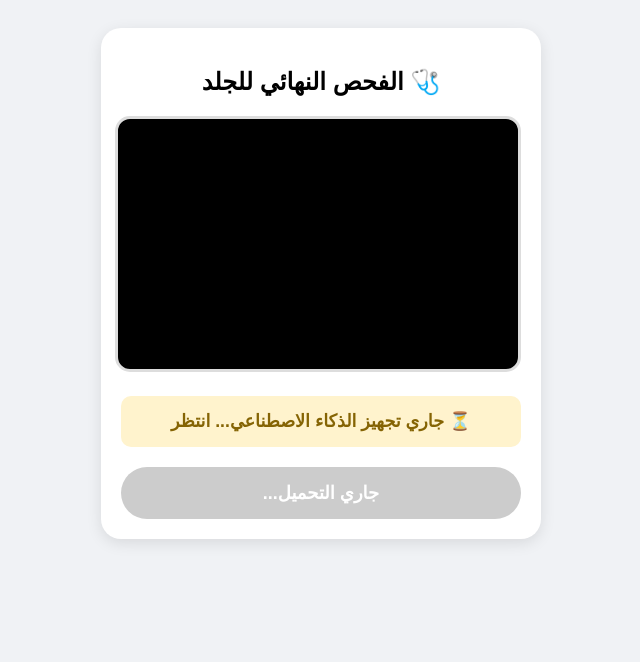
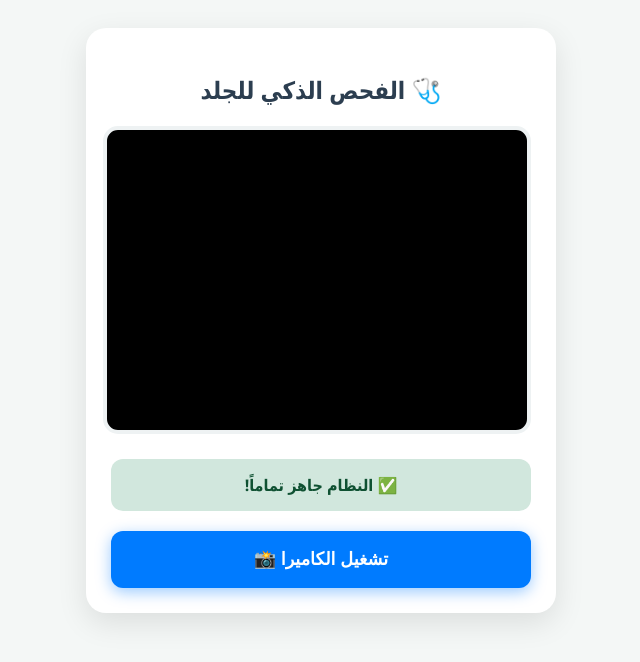
Before and after one commit to 202410091-afk/Ai-check-, a plain HTML site: page index.html in a window 1280 px wide. Shown: the whole page, without its empty margins (319-959 px from the left). Drawn offline with Linux system fonts and the light colour scheme; no server answers.

Commit message:
Update HTML structure and styles for skin checker

```diff
--- a/index.html
+++ b/index.html
@@ -3,151 +3,141 @@
 <head>
     <meta charset="UTF-8">
     <meta name="viewport" content="width=device-width, initial-scale=1.0">
-    <title>تشخيص الجلد النهائي</title>
+    <title>فاحص الجلد (النسخة المستقرة)</title>
     <style>
-        body { font-family: sans-serif; background-color: #f0f2f5; text-align: center; padding: 20px; }
-
-        .container {
-            max-width: 400px;
-            margin: auto;
-            background: white;
-            padding: 20px;
-            border-radius: 20px;
-            box-shadow: 0 4px 15px rgba(0,0,0,0.1);
-        }
-
-        video {
-            width: 100%;
-            border-radius: 15px;
-            border: 3px solid #ddd;
-            background: #000;
-            min-height: 250px;
-        }
+        body { font-family: 'Segoe UI', Tahoma, Geneva, Verdana, sans-serif; background-color: #f4f7f6; text-align: center; padding: 20px; color: #333; }
+        .container { max-width: 420px; margin: auto; background: white; padding: 25px; border-radius: 20px; box-shadow: 0 10px 30px rgba(0,0,0,0.1); }
+        h2 { color: #2c3e50; margin-bottom: 20px; }
+        video { width: 100%; border-radius: 15px; border: 4px solid #eef2f3; background: #000; min-height: 300px; object-fit: cover; }
 
         #status-box {
             margin: 20px 0;
             padding: 15px;
-            border-radius: 10px;
+            border-radius: 12px;
             font-weight: bold;
-            background: #fff3cd;
-            color: #856404;
-            font-size: 1.1rem;
+            background: #e2e6ea;
+            color: #495057;
+            font-size: 1rem;
+            transition: all 0.3s ease;
         }
 
         button {
-            padding: 15px 30px;
-            font-size: 18px;
+            padding: 18px 30px;
+            font-size: 1.1rem;
             border: none;
-            border-radius: 50px;
+            border-radius: 12px;
             cursor: pointer;
-            transition: 0.3s;
             width: 100%;
             font-weight: bold;
             color: white;
-            background-color: #ccc; /* لون رمادي في البداية */
+            background-color: #adb5bd; /* رمادي */
+            pointer-events: none; /* غير قابل للنقر */
+            transition: all 0.3s;
         }
 
-        /* عندما يصبح الزر جاهزاً */
+        /* الزر الجاهز */
         button.ready {
             background-color: #007bff; /* أزرق */
-            box-shadow: 0 4px 10px rgba(0,123,255,0.3);
+            pointer-events: auto;
+            box-shadow: 0 4px 15px rgba(0,123,255,0.4);
         }
+        button.ready:active { transform: scale(0.98); }
 
-        button.ready:active { transform: scale(0.95); }
-
+        .loading-spinner { display: inline-block; width: 15px; height: 15px; border: 3px solid rgba(0,0,0,0.3); border-radius: 50%; border-top-color: #000; animation: spin 1s ease-in-out infinite; margin-left: 10px; }
+        @keyframes spin { to { transform: rotate(360deg); } }
     </style>
 </head>
 <body>
 
     <div class="container">
-        <h2>🩺 الفحص النهائي للجلد</h2>
+        <h2>🩺 الفحص الذكي للجلد</h2>
 
-        <video id="webcam" autoplay playsinline muted></video>
+        <div style="position: relative;">
+            <video id="webcam" autoplay playsinline muted></video>
+        </div>
 
-        <div id="status-box">⏳ جاري تجهيز الذكاء الاصطناعي... انتظر</div>
+        <div id="status-box">
+            <span class="loading-spinner"></span> جاري تهيئة النظام... انتظر
+        </div>
 
-        <button id="startBtn" onclick="startCamera()" disabled>جاري التحميل...</button>
+        <button id="startBtn">جاري تحميل الملفات (0%)...</button>
     </div>
-
-    <script src="./edge-impulse-standalone.js" onload="libraryLoaded()" onerror="libraryError()"></script>
 
     <script>
         const statusBox = document.getElementById('status-box');
         const btn = document.getElementById('startBtn');
         let classifier;
 
-        // 1. تعمل هذه الدالة تلقائياً عند انتهاء التحميل
-        function libraryLoaded() {
-            statusBox.innerText = "✅ النظام جاهز! اضغط الزر الأزرق.";
-            statusBox.style.background = "#d4edda";
-            statusBox.style.color = "#155724";
+        // دالة النجاح
+        window.onModelLoaded = function() {
+            console.log("Model Loaded Successfully!");
+            statusBox.innerHTML = "✅ النظام جاهز تماماً!";
+            statusBox.style.background = "#d1e7dd";
+            statusBox.style.color = "#0f5132";
 
-            btn.innerText = "تشغيل الفحص الآن";
-            btn.disabled = false; // تفعيل الزر
-            btn.classList.add('ready'); // تغيير لونه للأزرق
-        }
+            btn.innerText = "تشغيل الكاميرا 📸";
+            btn.classList.add('ready');
 
-        // في حال فشل التحميل
-        function libraryError() {
-            statusBox.innerText = "❌ فشل تحميل الملف! تأكد من الإنترنت.";
+            // إضافة أمر التشغيل للزر
+            btn.onclick = startCamera;
+        };
+
+        // دالة الفشل
+        window.onModelError = function() {
+            statusBox.innerText = "❌ تعذر تحميل الملفات. هل النت ضعيف؟";
             statusBox.style.background = "#f8d7da";
-            statusBox.style.color = "#721c24";
-        }
+            statusBox.style.color = "#842029";
+            btn.innerText = "فشل التحميل";
+        };
 
         async function startCamera() {
             const video = document.getElementById('webcam');
-
-            // تغيير حالة الزر
-            btn.style.display = 'none';
-            statusBox.innerText = "📸 جاري تشغيل الكاميرا وتحليل الصورة...";
-            statusBox.style.background = "#cce5ff";
-            statusBox.style.color = "#004085";
+            btn.style.display = 'none'; // إخفاء الزر
+            statusBox.innerText = "جاري تشغيل الكاميرا...";
 
             try {
-                // تشغيل الكاميرا الخلفية
+                // طلب الإذن للكاميرا
                 const stream = await navigator.mediaDevices.getUserMedia({
                     video: { facingMode: "environment" }
                 });
                 video.srcObject = stream;
 
-                // بدء الذكاء الاصطناعي
-                if (!window.EdgeImpulseClassifier) {
-                    throw new Error("لم يتم تحميل المكتبة بشكل صحيح");
-                }
-
+                // بدء المعالجة
+                statusBox.innerText = "🧠 جاري تحليل الصورة...";
                 classifier = new EdgeImpulseClassifier();
                 await classifier.init();
 
-                statusBox.innerText = "وجه الكاميرا على الجلد...";
-                statusBox.style.background = "white";
+                statusBox.innerHTML = "وجه الكاميرا بوضوح على الجلد <br> (اقترب قليلاً)";
+                statusBox.style.background = "#fff";
                 statusBox.style.border = "2px solid #007bff";
 
-                // حلقة الفحص المستمر
+                // حلقة الفحص
                 setInterval(async () => {
                     try {
                         const results = await classifier.classify(video);
                         if (results.results.length > 0) {
-                            // أخذ أعلى نتيجة
+                            // العثور على أفضل نتيجة
                             const best = results.results.reduce((a, b) => a.value > b.value ? a : b);
 
-                            // عرض النتيجة
+                            // تحديث الشاشة
                             statusBox.innerHTML = `
-                                <span style="font-size: 24px; display:block; margin-bottom:5px; color: #2c3e50;">${best.label}</span>
-                                <span style="font-size: 16px; color: #555;">نسبة التأكد: ${(best.value * 100).toFixed(1)}%</span>
+                                <div style="font-size: 1.4rem; color: #007bff;">${best.label}</div>
+                                <div style="font-size: 0.9rem; color: #6c757d;">نسبة التطابق: ${(best.value * 100).toFixed(1)}%</div>
                             `;
                         }
                     } catch (e) {
-                        console.log("Analyzing...");
+                        // تجاهل الأخطاء الصغيرة أثناء الحركة
                     }
-                }, 1000); // فحص كل ثانية لتخفيف الضغط
+                }, 500);
 
             } catch (err) {
-                statusBox.innerText = "⚠️ خطأ: " + err.message;
-                statusBox.style.background = "#f8d7da";
-                btn.style.display = 'block';
-                btn.innerText = "حاول مرة أخرى";
+                statusBox.innerText = "خطأ: " + err.message;
+                alert("تأكد من السماح للكاميرا بالعمل");
             }
         }
     </script>
+
+    <script src="./edge-impulse-standalone.js?v=3" onload="window.onModelLoaded()" onerror="window.onModelError()"></script>
+
 </body>
 </html>
```
